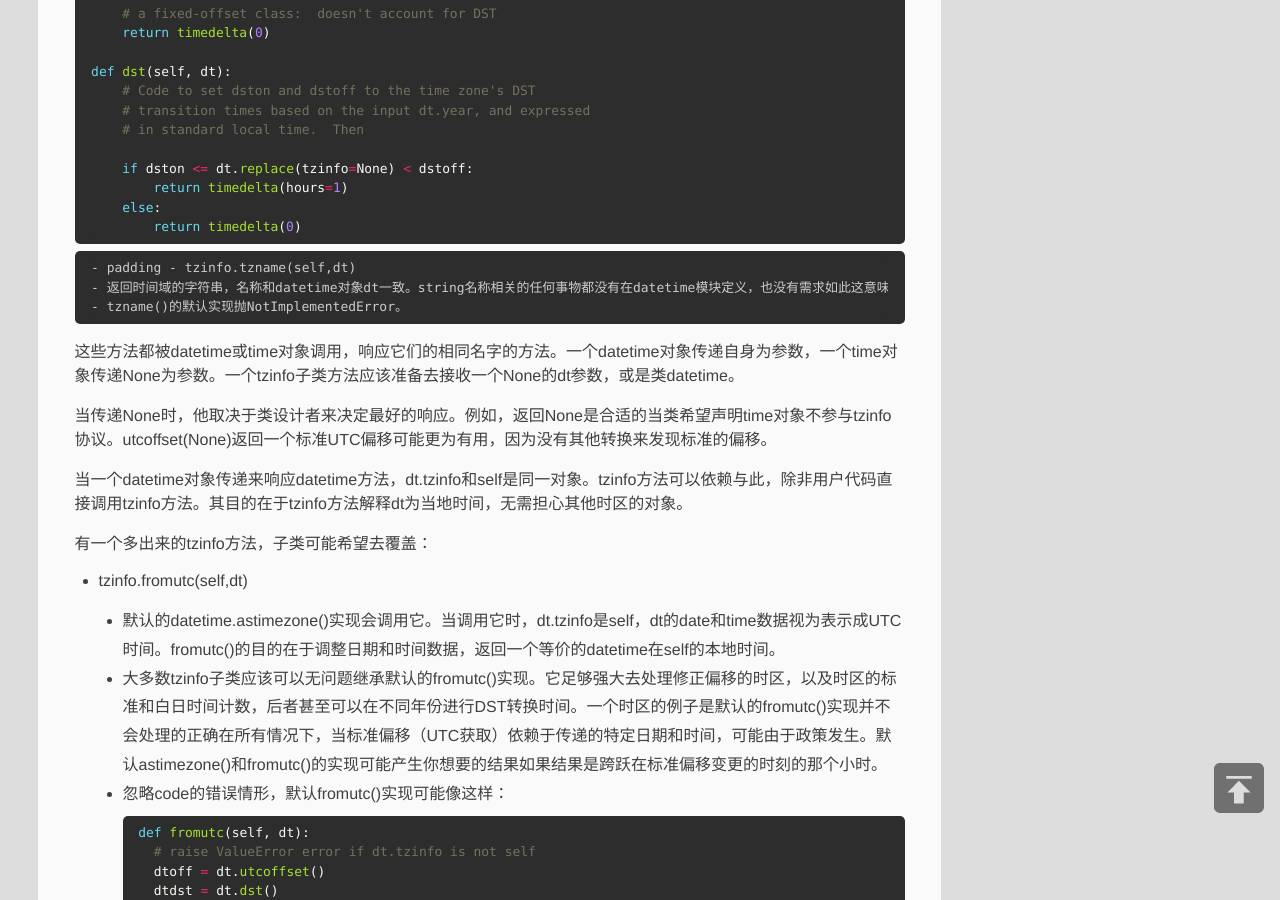
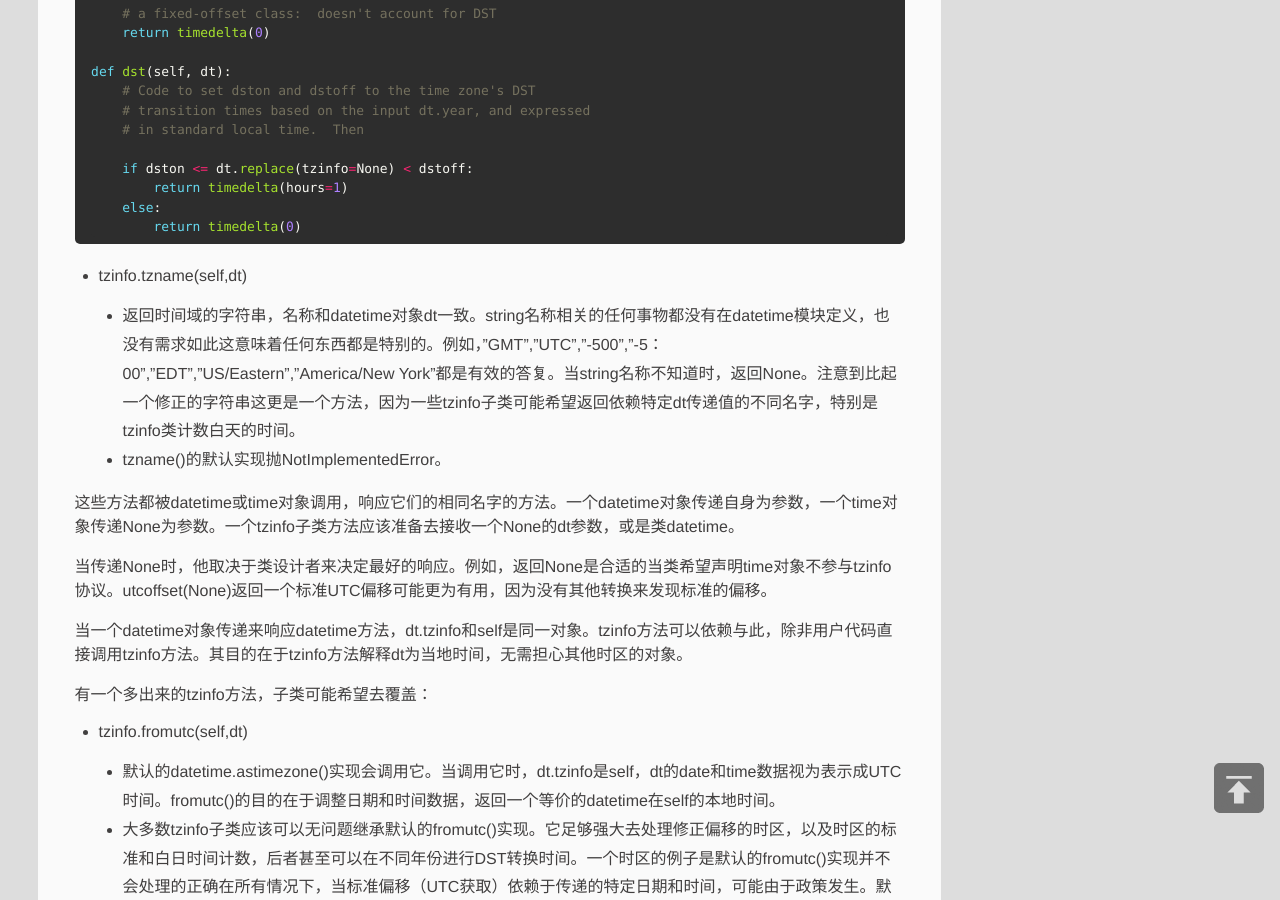
Before and after one commit to a12098718/cloudker.github.io, a Jekyll site: the page built from _posts/2017-07-03-python标准库-datetime.md, in a window 1280 px wide and 900 px high, scrolled down 20940 px. Built offline with Jekyll 4.4.1, drawn with Linux system fonts in a browser that asks for light colours; Markdown is read by kramdown in place of the engine named in the settings.

Commit message:
fix datetime of python

````diff
--- a/_posts/2017-07-03-python标准库-datetime.md
+++ b/_posts/2017-07-03-python标准库-datetime.md
@@ -671,7 +671,7 @@ def dst(self, dt):
     else:
         return timedelta(0)
 ```
-	- padding
+
 - tzinfo.tzname(self,dt)
 	- 返回时间域的字符串，名称和datetime对象dt一致。string名称相关的任何事物都没有在datetime模块定义，也没有需求如此这意味着任何东西都是特别的。例如，"GMT","UTC","-500","-5：00","EDT","US/Eastern","America/New York"都是有效的答复。当string名称不知道时，返回None。注意到比起一个修正的字符串这更是一个方法，因为一些tzinfo子类可能希望返回依赖特定dt传递值的不同名字，特别是tzinfo类计数白天的时间。
 	- tzname()的默认实现抛NotImplementedError。
````
